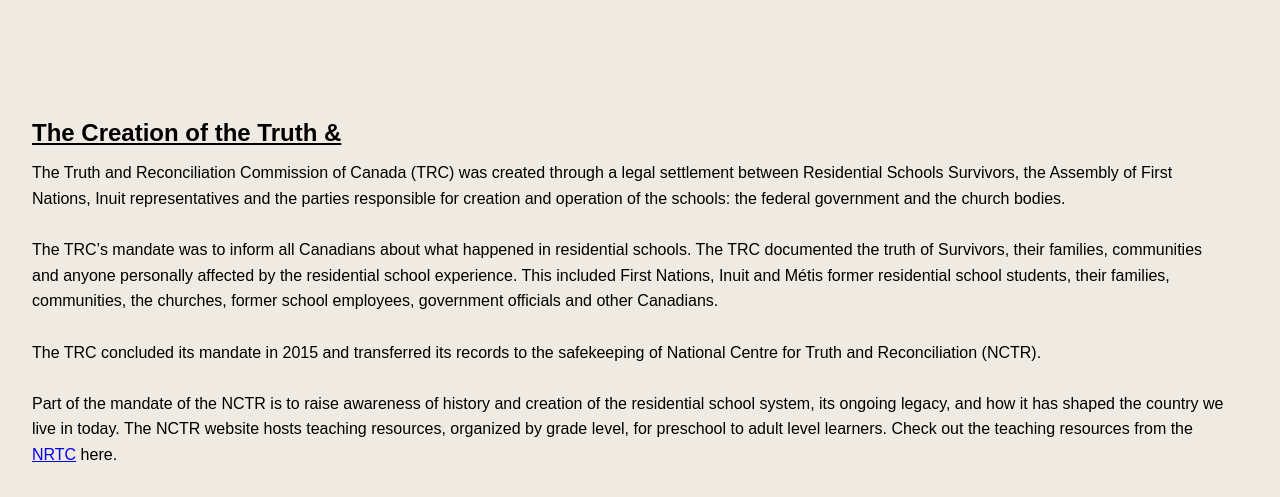
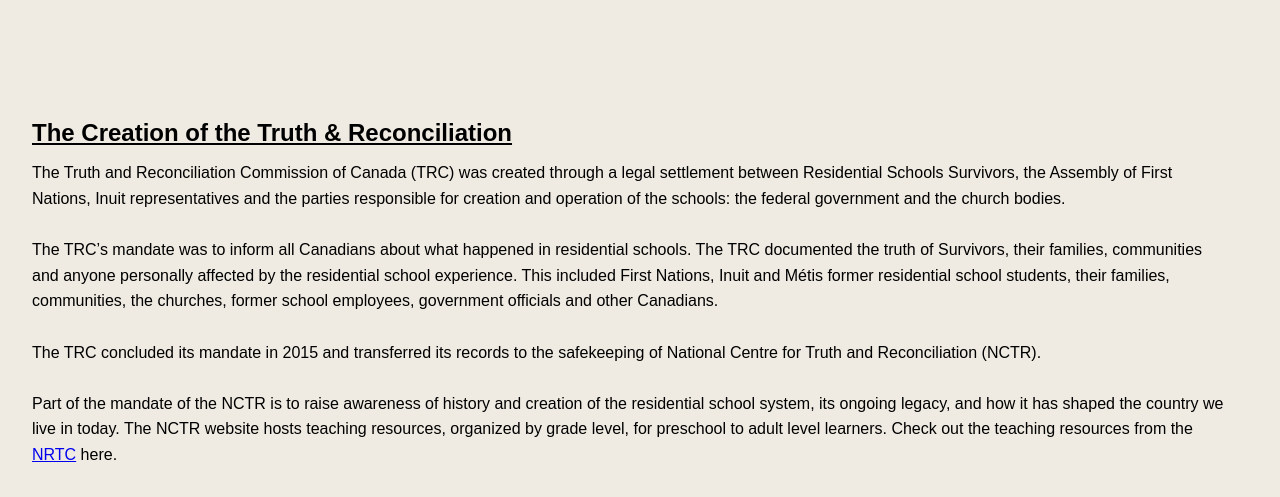
Before and after one commit to drhooper2/New-Folder-Website, a plain HTML site: page index.html in a window 1280 px wide. Shown: the part 238-735 px from the top of the page. Drawn offline with Linux system fonts and the light colour scheme.

Commit message:
addition

```diff
--- a/index.html
+++ b/index.html
@@ -15,7 +15,7 @@
 
         <main class="content">
             <section id="about">
-                <h2>The Creation of the Truth &</h2>
+                <h2>The Creation of the Truth & Reconciliation</h2>
                 <p>The Truth and Reconciliation Commission of Canada (TRC) was created through a legal settlement between Residential Schools Survivors, the Assembly of First Nations, Inuit representatives and the parties responsible for creation and operation of the schools: the federal government and the church bodies.</p>
                 <br>
                 <p>The TRC’s mandate was to inform all Canadians about what happened in residential schools. The TRC documented the truth of Survivors, their families, communities and anyone personally affected by the residential school experience. This included First Nations, Inuit and Métis former residential school students, their families, communities, the churches, former school employees, government officials and other Canadians.</p>
```
